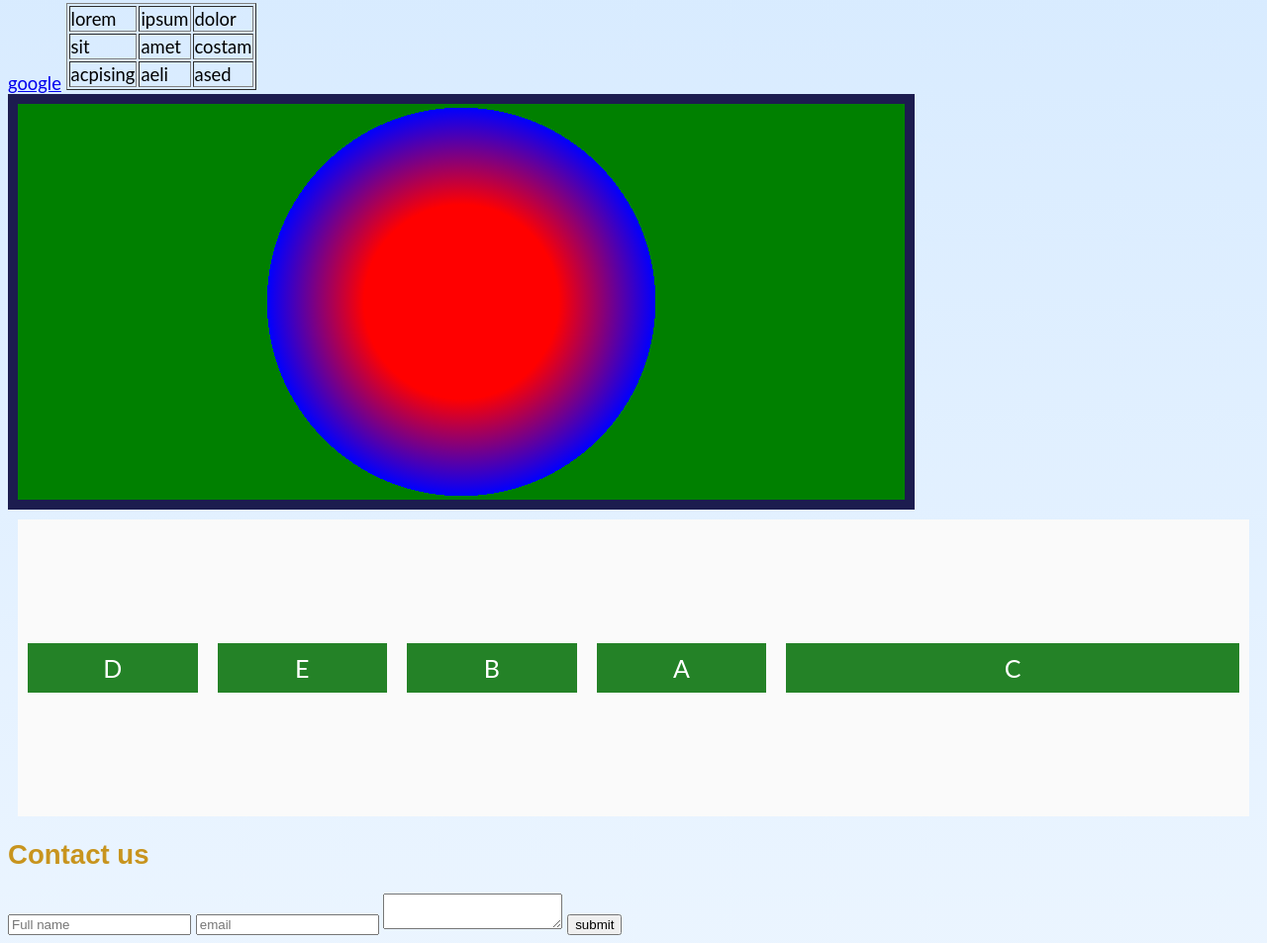
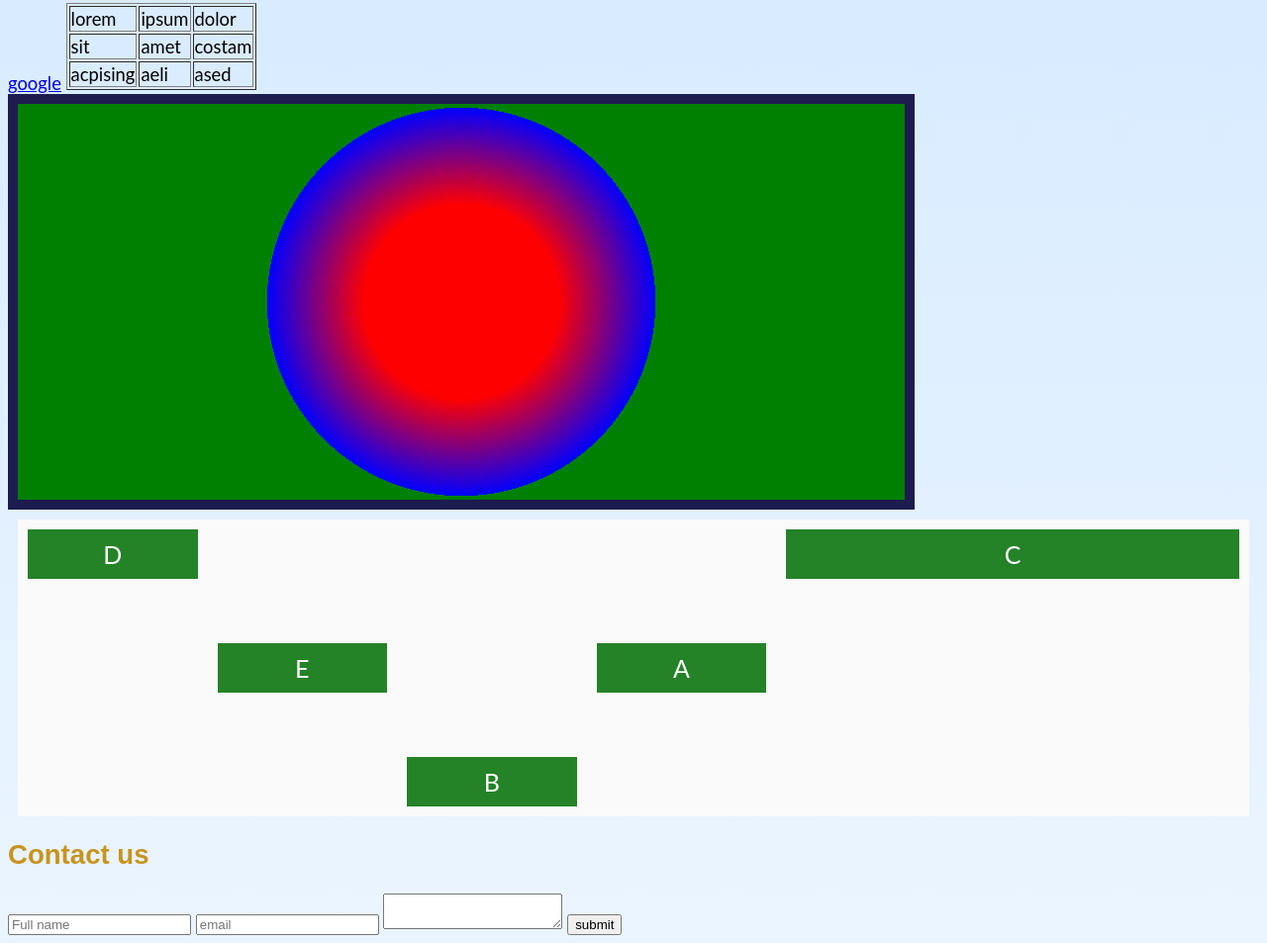
Before and after one commit to Gitros/css, a plain HTML site: page index.html in a window 1280 px wide. Shown: the part 636-1589 px from the top of the page at 99% size. Drawn offline with Linux system fonts and the light colour scheme.

Commit message:
item alignment

```diff
--- a/index.html
+++ b/index.html
@@ -64,15 +64,21 @@
     <div class="container">
         <div class="container-item" style="order: 4;
 
-        flex: 1 1 100px;">A</div>
+        flex: 1 1 100px;
+        align-self: center;">A</div>
         <div class="container-item" style="order: 3;
-        flex: 1 3 100px;">B</div>
+        flex: 1 3 100px;
+        align-self: flex-end;">B</div>
         <div class="container-item" style="order: 5;
-        flex: 5 1 100px;">C</div>
+        flex: 5 1 100px;
+        align-self: flex-start;">C</div>
         <div class="container-item" style="order: 1;
-        flex: 1 0 100px;">D</div>
+        flex: 1 0 100px;
+        align-self: flex-start;
+        ">D</div>
         <div class="container-item" style="order: 2;
-        flex: 1 1 100px;">E</div>
+        flex: 1 1 100px;
+        align-self: center;">E</div>
     </div>
 
     <h2 class="subtitle">Contact us</h2>
```
